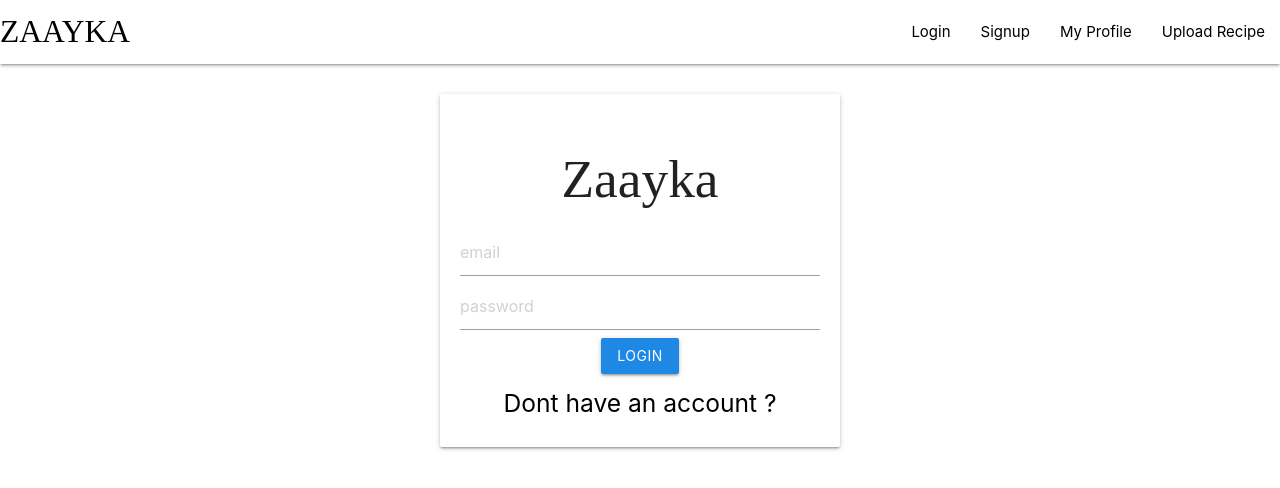
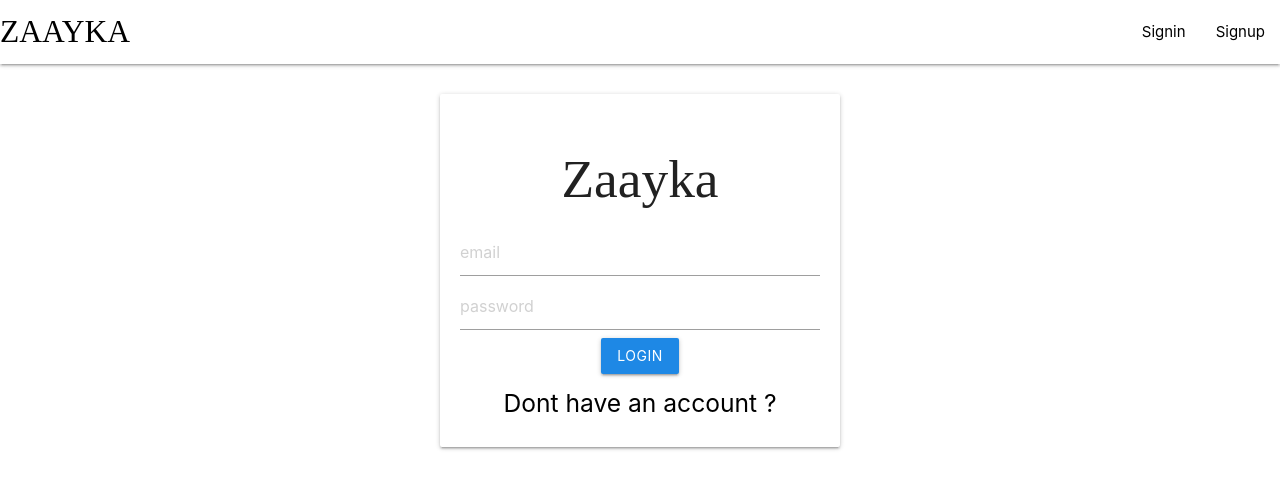
Before and after one commit to nupur102002/Zaayka, a React (Create React App) app in the folder client/: page /login in a window 1280 px wide. Shown: the top 488 px of the page. Built offline with nearby package versions, Linux system fonts and the light colour scheme; a web font is replaced by a local one.

Commit message:
Navigation links managed

```diff
--- a/client/src/components/Navbar.js
+++ b/client/src/components/Navbar.js
@@ -1,20 +1,54 @@
-import React  from "react";
-import {Link} from "react-router-dom"
+import React,{useContext} from "react";
+import { Link,useNavigate } from "react-router-dom"; //from going from one page to another page ,page will not refresh now ,it goes directly on that page without refreshing (😇)
+import {UserContext} from '../App'
+
 const NavBar=()=>{
+  const {state,dispatch} = useContext(UserContext)
+  const navigate = useNavigate()
+  const renderList = ()=>{
+    if(state){
+      return [
+        <li>
+          <Link to="/profile">Profile</Link>
+        </li>,
+        <li>
+            <Link to="/create">Create Recipe</Link>
+          </li>,
+          <li>
+            <button className="btn #c62828 red darken-3"
+        onClick={()=>{
+          localStorage.clear()
+          dispatch({type:"CLEAR"})
+          navigate('/login')
+        }}>
+              Logout
+                 </button>
+          </li>
+      ]
+    }else{
+      return [
+        <li>
+          <Link to="/login">Signin</Link>
+        </li>,
+        <li>
+            <Link to="/signup">Signup</Link>
+          </li>
+      ]
+
+    }
+  }
   return (
     <nav>
       <div className="nav-wrapper white">
-      <Link to="/" className="brand-logo">ZAAYKA</Link>
+        <Link to={state?"/":"/login"} className="brand-logo">
+          ZAAYKA
+        </Link>
         <ul id="nav-mobile" className="right hide-on-med-and-down">
-        <li><Link to="/login">Login</Link></li>
-        <li><Link to="/signup">Signup</Link></li>
-        <li><Link to="/profile">My Profile</Link></li>
-        <li><Link to="/create">Upload Recipe</Link></li>
+          {renderList()}
         </ul>
       </div>
     </nav>
-
-    )
+  );
 }
 
 export default NavBar;
```
Lines whose indentation alone changed are shown as unchanged.
